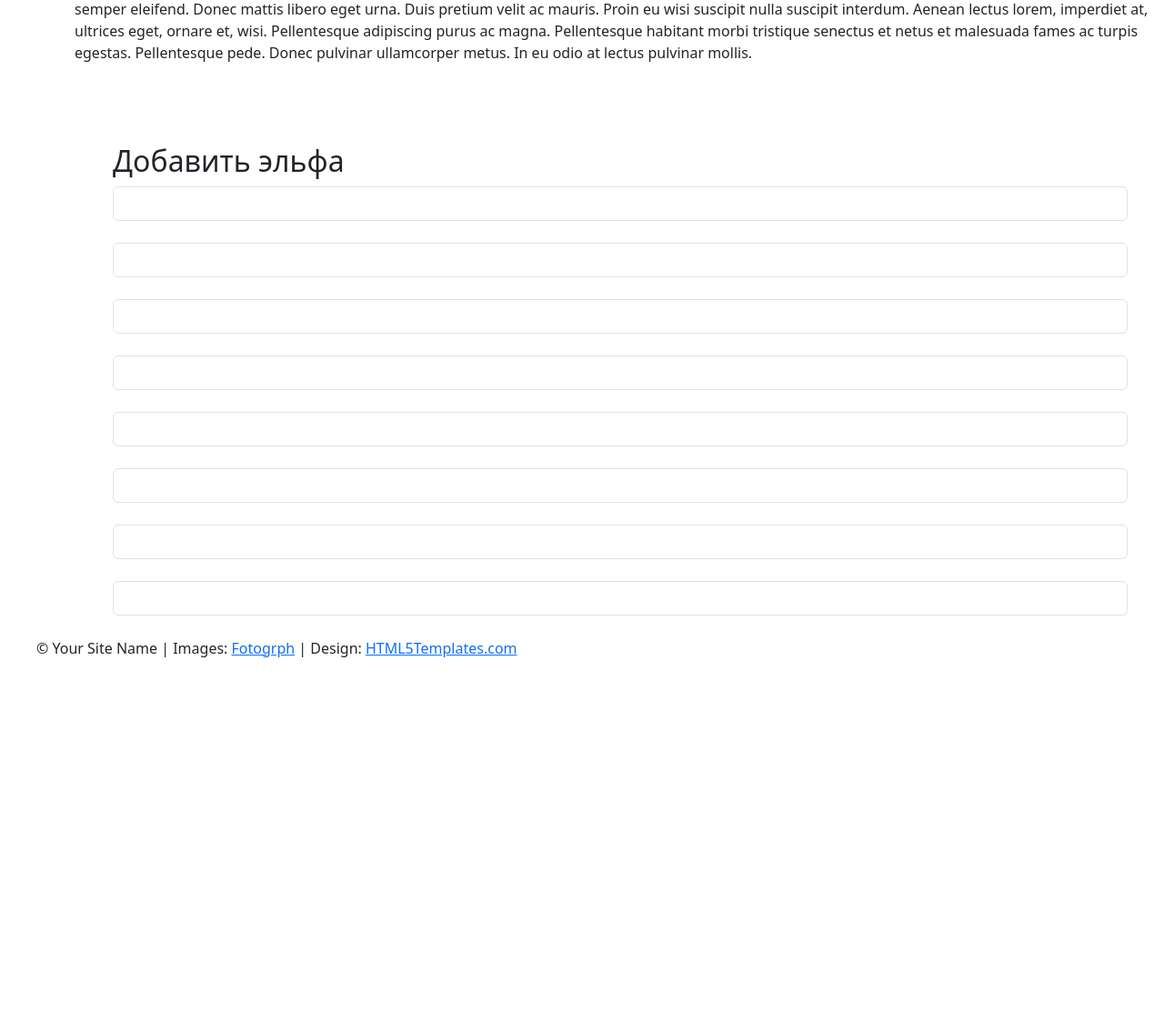
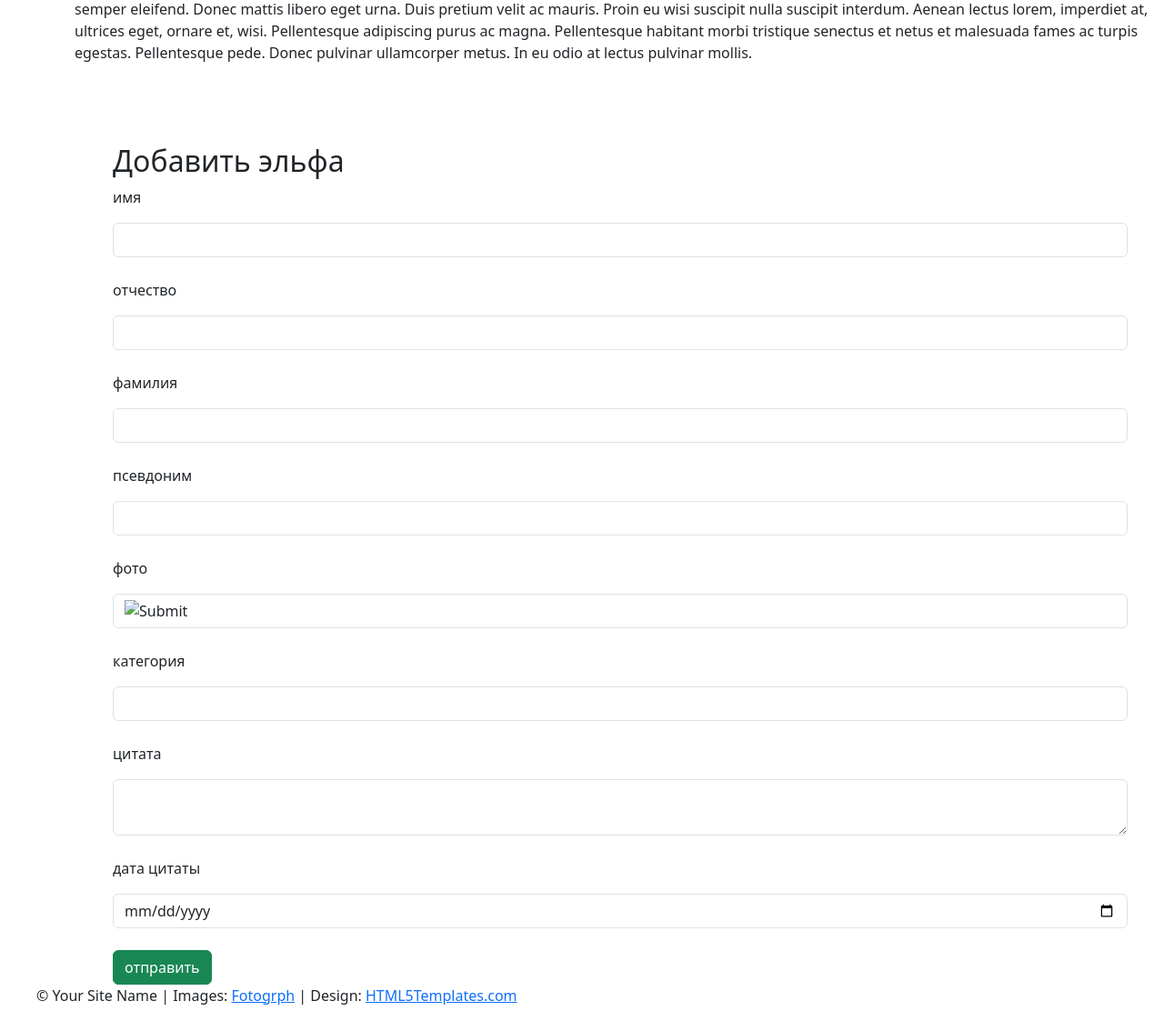
Before and after one commit to vash050/elfs, a Flask app: page /add-elf/ in a window 1280 px wide. Shown: the part 463-1586 px from the top of the page at 91% size. Before the commit the page ends 1186 px from the top, so only its background shows below. Run offline with Flask 3, Linux system fonts and the light colour scheme; parts of the project's set-up code (start-up, migrations or seed data) failed here and were passed over; some libraries are stand-ins or nearby versions.

Commit message:
-migrations

```diff
--- a/templates/add_elf.html
+++ b/templates/add_elf.html
@@ -57,14 +57,26 @@
                                     <div class="container mt-5">
                                         <h2>Добавить эльфа</h2>
                                         <form method="post">
+                                            <p>имя</p>
                                             <input type="text" name="name" id="name" class="form-control"><br>
-        <input type="text" name="patronymic" id="patronymic" class="form-control"><br>
+                                            <p>отчество</p>
+                                            <input type="text" name="patronymic" id="patronymic"
+                                                   class="form-control"><br>
+                                            <p>фамилия</p>
                                             <input type="text" name="last_name" id="last_name" class="form-control"><br>
+                                            <p>псевдоним</p>
                                             <input type="text" name="nickname" id="nickname" class="form-control"><br>
-        <input type="text" name="photo" id="photo" class="form-control"><br>
-        <input type="text" name="category_elf" id="category_elf" class="form-control"><br>
-        <input type="text" name="quote" id="quote" class="form-control"><br>
-        <input type="text" name="date_quote" id="date_quote" class="form-control"><br>
+                                            <p>фото</p>
+                                            <input type="image" name="photo" id="photo" class="form-control"><br>
+                                            <p>категория</p>
+                                            <input type="text" name="category_elf" id="category_elf"
+                                                   class="form-control"><br>
+                                            <p>цитата</p>
+                                            <textarea name="quote" id="quote" class="form-control"></textarea><br>
+                                            <p>дата цитаты </p>
+                                            <input type="date" name="date_quote" id="date_quote"
+                                                   class="form-control"><br>
+                                            <button type="submit" class="btn btn-success">отправить</button>
 
                                         </form>
 
--- a/views.py
+++ b/views.py
@@ -1,6 +1,7 @@
-from flask import render_template
+from flask import render_template, request, redirect
 
-from config import app
+from config import app, db
+from models import Elf
 
 
 @app.route('/')
@@ -13,8 +14,34 @@ def get_list_elfs():
     return render_template("list_elfs.html")
 
 
-@app.route('/add-elf/')
+@app.route('/add-elf/', methods=['POST', 'GET'])
 def add_elf():
+    if request.method == 'POST':
+        name = request.form['name']
+        patronymic = request.form['patronymic']
+        last_name = request.form['last_name']
+        nickname = request.form['nickname']
+        quote = request.form['quote']
+        date_quote = request.form['date_quote']
+        print(name, patronymic, last_name, nickname, quote)
+
+        elf = Elf(
+            name=name,
+            patronymic=patronymic,
+            last_name=last_name,
+            nickname=nickname,
+            quote=quote,
+            date_quote=date_quote
+        )
+        try:
+            db.session.add(elf)
+            db.session.commit()
+            return redirect('/')
+        except Exception as e:
+            print(e)
+            return 'error'
+    else:
+        print('get')
     return render_template("add_elf.html")
 
 
```
Also changed, not shown: config.py (+4 -4 lines), models.py (+23 -21 lines). Lines whose indentation alone changed are shown as unchanged.
